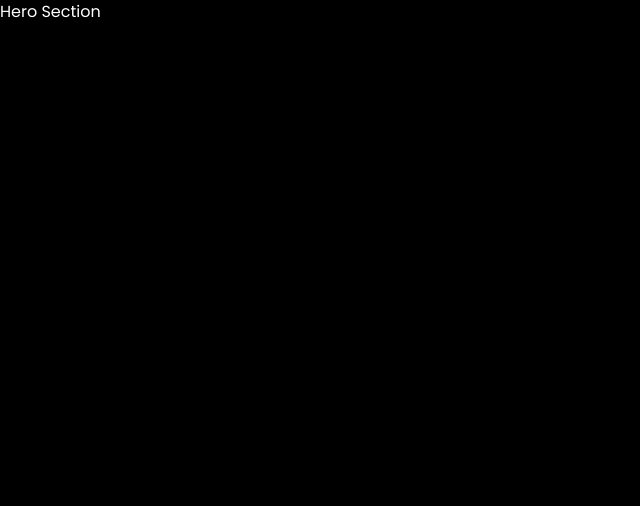
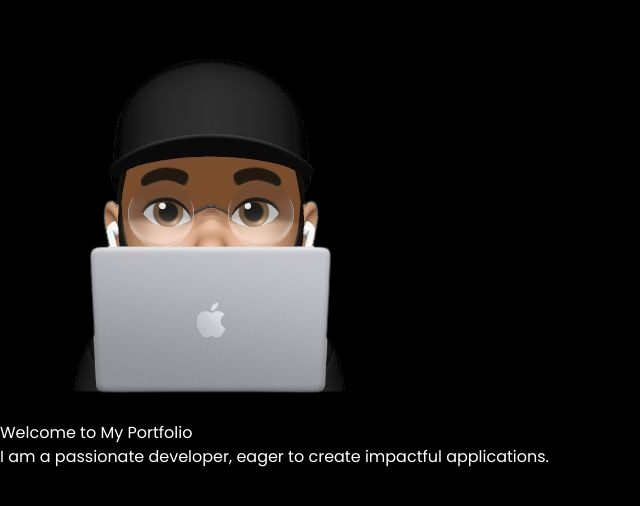
Before and after one commit to mikist23/my_portfolio, a React (Vite) app: page / in a window 1280 px wide. Shown: the top 506 px of the page, without its empty margins (0-640 px from the left). Built offline with nearby package versions, Linux system fonts and the light colour scheme.

Commit message:
work on hero page section

```diff
--- a/src/App.jsx
+++ b/src/App.jsx
@@ -1,4 +1,5 @@
-import Hero from "./pages/Hero.jsx";
+import Hero from "./pages/Hero.Jsx";
+
 
 export default function App() {
   return (
--- a/src/pages/Hero.Jsx
+++ b/src/pages/Hero.Jsx
@@ -1,9 +1,43 @@
-import React from 'react'
-import {motion} from 'framer-motion'
-import profilepic from '../assets/images/profilepic.png'
+import React from 'react';
+import { motion } from 'framer-motion';
+import profilepic from '../assets/images/profilepic.png';
 
-export default function  Hero() {
+export default function Hero() {
   return (
-    <div> Hero Section</div>
-  )
+    <div className="relative overflow-clip min-h-screen text-white bg-[linear-gradient(to_bottom,#000,#071E18_35%,#208A65_67%,#35FB8E_85%)]">
+
+      {/* Background Decoration */}
+      <div
+        className="absolute bg-black w-[2400px] h-[1000px] rounded-[50%] left-1/2 -translate-x-1/2
+                      bg-[radial-gradient(closest-side,#000_85%,#249974)] top-[450px]
+                      border-[1px] border-[#8CD6DE]/30"
+      />
+
+      {/* Container */}
+      <div className="container relative mx-auto px-4 pt-12 pb-24">
+
+        {/* Example Content */}
+        <div className='flex flex-col items-center justify-center z-10'>
+        <motion.div
+
+          initial={{ opacity: 0, scale: 0.5}}
+          animate={{ opacity: 1, scale: 1 }}
+          transition={{ duration: 0.8 }}
+          className='relative mb-8 mt-24'
+        >
+            <div className='absolute inset-0 bg-gradient-to-b from-emerald-500/20 to-transparent rounded-full blur-3xl'></div>
+            <img
+             src={profilepic}
+             alt="Mike"
+             className='W-[250PX] relative z-10' />
+        </motion.div>
+        </div>
+
+        <h1 className="text-4xl font-bold text-center mt-8">Welcome to My Portfolio</h1>
+        <p className="text-center mt-4 text-lg">
+          I am a passionate developer, eager to create impactful applications.
+        </p>
+      </div>
+    </div>
+  );
 }
```
